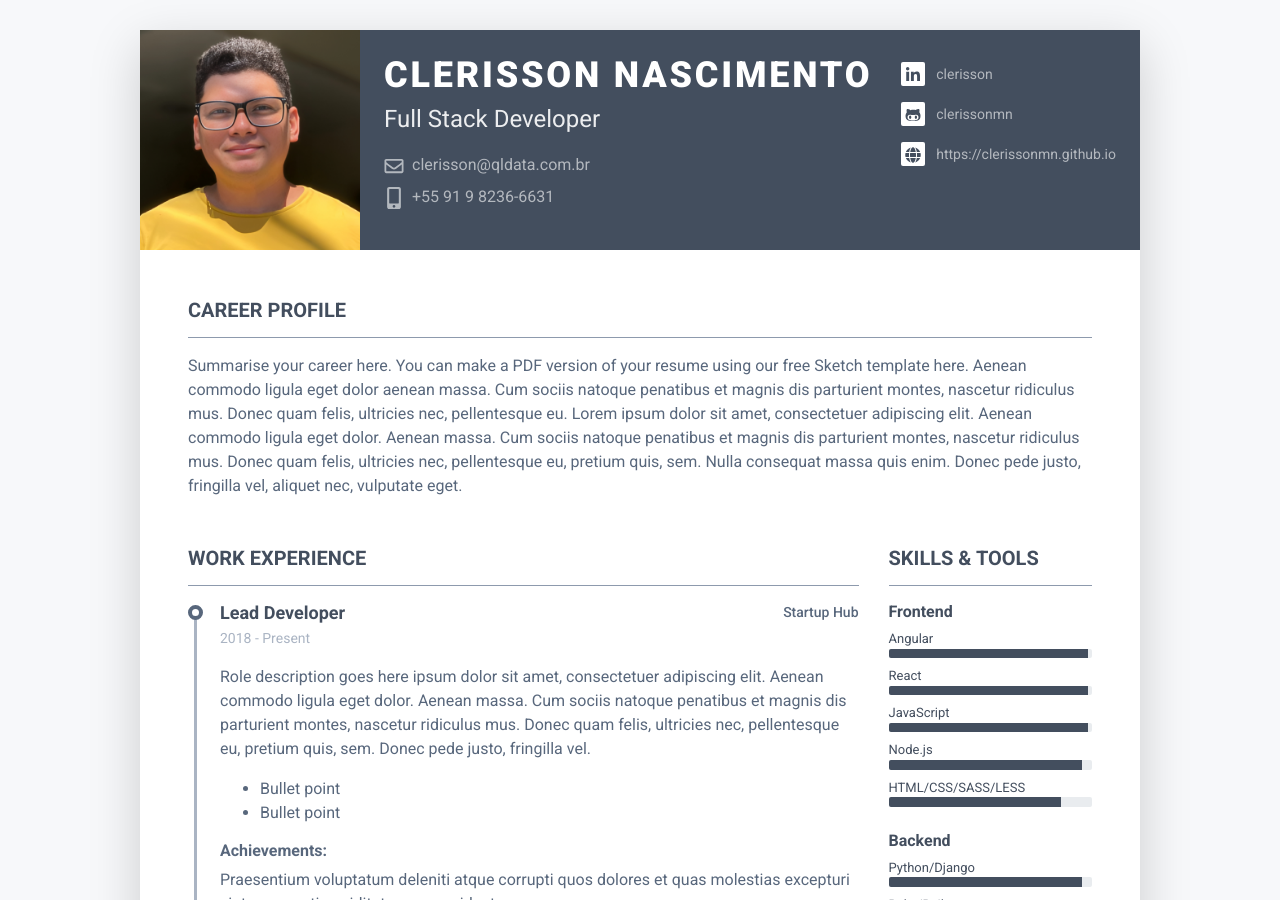
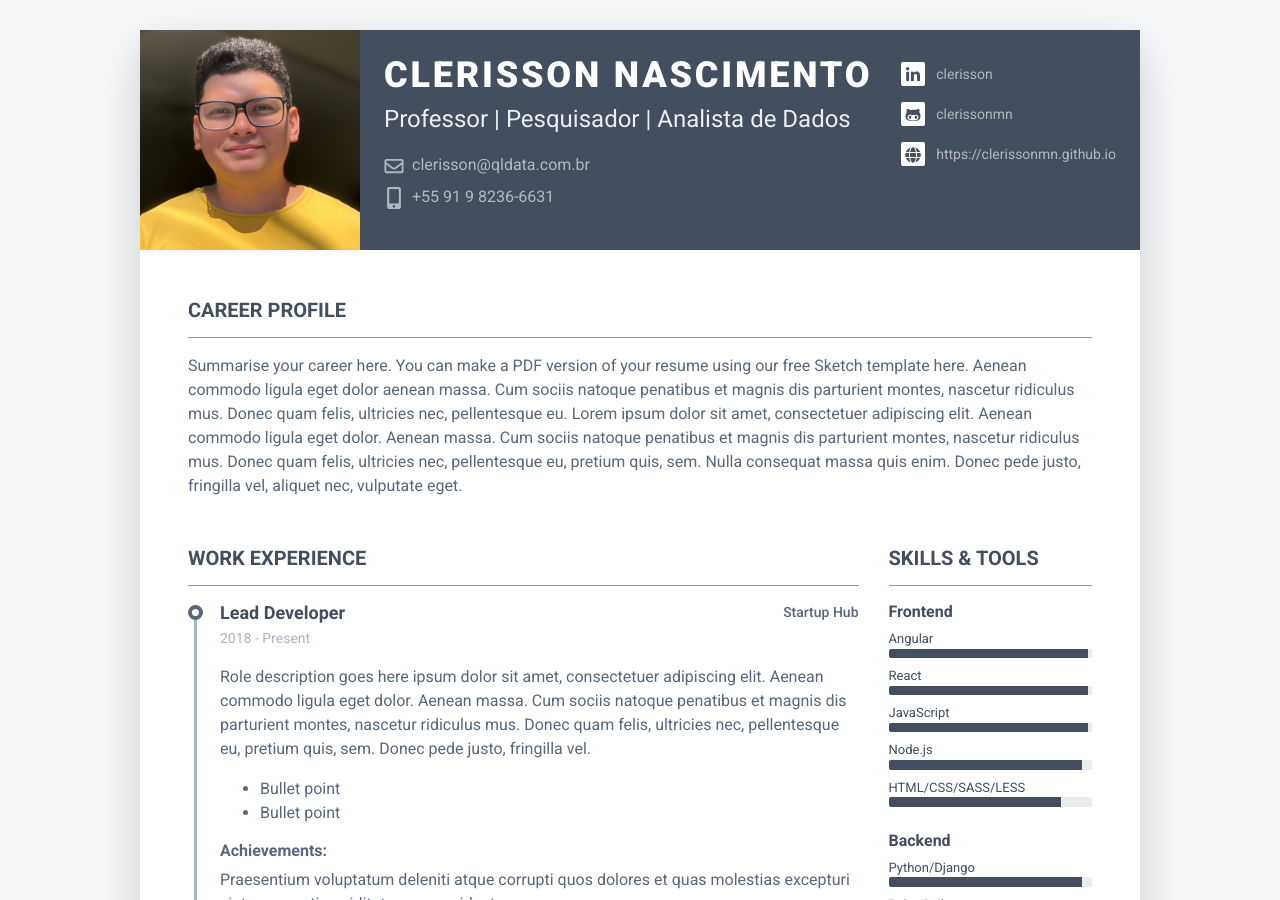
Before and after one commit to clerissonmn/cv, a Jekyll site: the page built from index.markdown, in a window 1280 px wide and 900 px high. Built offline with Jekyll 4.4.1, drawn with Linux system fonts in a browser that asks for light colours; nearby versions of some CDN libraries.

Commit message:
ajustada a imagem e primeiras modificações

```diff
--- a/_config.yml
+++ b/_config.yml
@@ -5,7 +5,7 @@
 # SEO plugin
 title: Prof. Clerisson Nascimento
 author: Clerisson Nascimento
-tagline: Full Stack Developer # Short description for jekyll-seo-tag
+tagline: Professor | Pesquisador | Analista de Dados # Short description for jekyll-seo-tag
 description: A beautiful Jekyll theme for creating resume # Longer description for jekyll-seo-tag
 
 url: "https://clerissonmn.github.io"
```
